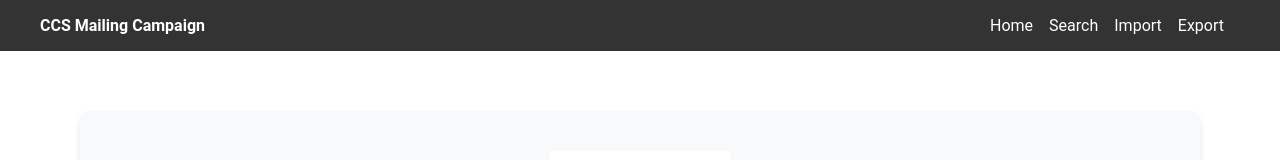
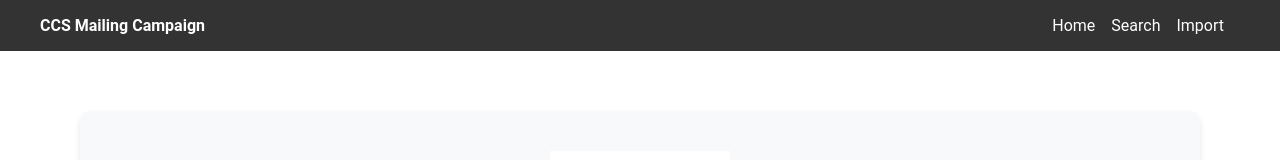
Before and after one commit to AhmedALi1ccs/property-search-frontend, a React (Create React App) app: page / in a window 1280 px wide. Shown: the top 160 px of the page. Built offline with nearby package versions, Linux system fonts and the light colour scheme.

Commit message:
No Export

```diff
--- a/src/components/Navbar.js
+++ b/src/components/Navbar.js
@@ -13,7 +13,7 @@ function Navbar() {
           <Link to="/" style={{ color: 'white', textDecoration: 'none', marginRight: '1rem' }}>Home</Link>
           <Link to="/search" style={{ color: 'white', textDecoration: 'none', marginRight: '1rem' }}>Search</Link>
           <Link to="/import" style={{ color: 'white', textDecoration: 'none', marginRight: '1rem' }}>Import</Link>
-          <Link to="/export" style={{ color: 'white', textDecoration: 'none', marginRight: '1rem' }}>Export</Link>
+          {/* <Link to="/export" style={{ color: 'white', textDecoration: 'none', marginRight: '1rem' }}>Export</Link> */}
         </div>
       </div>
     </nav>
```
